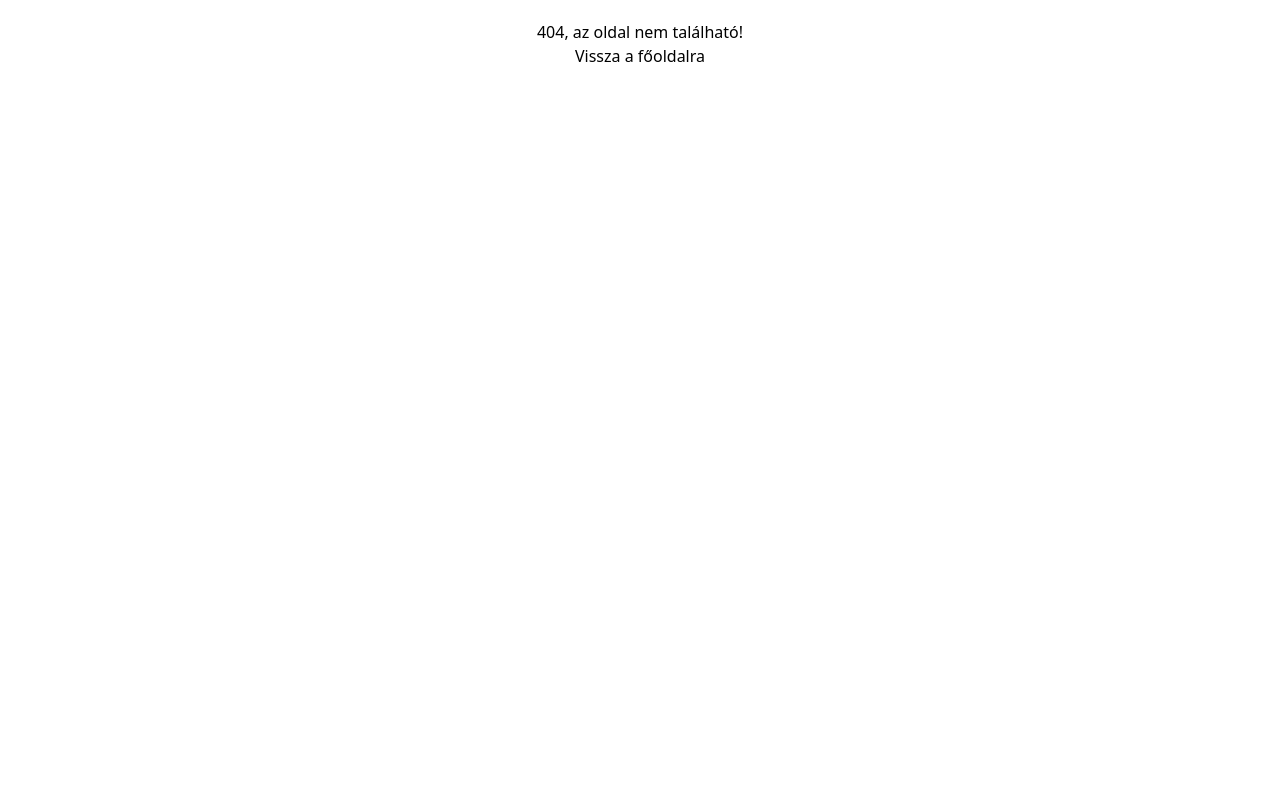
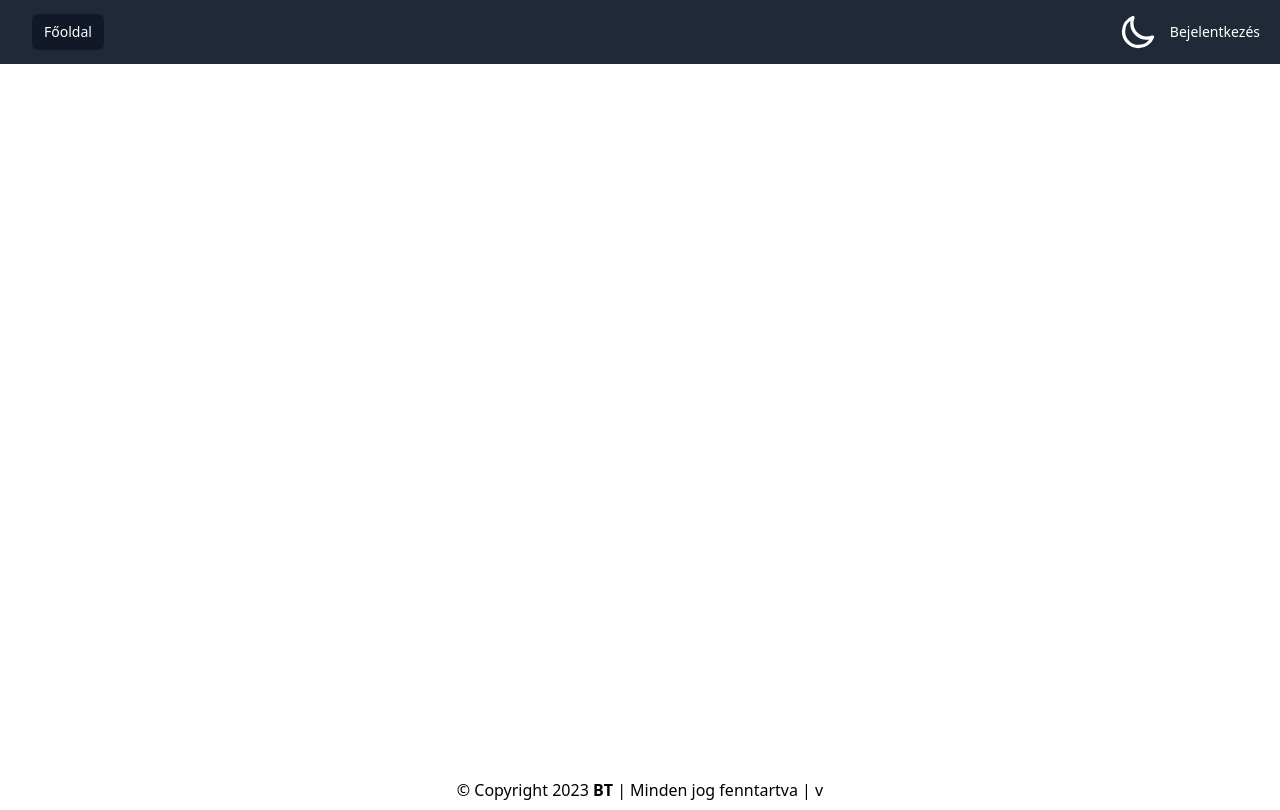
Before and after one commit to tamas1023/autoKolcsonzes, a React (Vite) app: page /autoKolcsonzes/History in a window 1280 px wide. Before the commit this address had no page. Built offline with nearby package versions, Linux system fonts and the light colour scheme.

Commit message:
menü highlight elkészítése, history elkezdése (nincs kész)

```diff
--- /dev/null
+++ b/src/Components/CarThings/CarHistory.jsx
@@ -0,0 +1,59 @@
+import React from "react";
+import { useState } from "react";
+
+const CarHistory = () => {
+  const [history, setHistory] = useState(
+    JSON.parse(localStorage.getItem("history")) || []
+  );
+  console.log(history);
+  //const updatedHistory = [...history, { ...hist, id: generateUniqueId() }];
+  //localStorage.setItem("history", JSON.stringify(updatedHistory));
+  /*
+    Autó név,
+    Autó kép,
+    Autó ára,
+    Esetleg leírás??,
+    kezdeti dátum,
+    végző dátum,
+    id   a törléshez,
+
+
+  */
+  return (
+    <div
+      className="grid "
+      style={{ gridTemplateColumns: "repeat(auto-fit, minmax(300px, 1fr))" }}
+    >
+      {history.map((car) => (
+        <div
+          key={car.id}
+          className={`border-solid border-2 border-sky-700 flex flex-col rounded-lg overflow-hidden shadow-md ${
+            history.length === 1 ? "p-4 w-80 m-auto" : "p-4 m-5"
+          }`}
+        >
+          <p className="text-xl font-semibold mb-2 text-center">
+            {car.felhasználóNév}
+          </p>
+          <div className="flex-shrink-0">
+            <img
+              src={car.kép}
+              alt={car.autóNév}
+              className="w-full h-48 object-cover"
+            />
+          </div>
+          <div className="flex-grow">
+            <h2 className="text-xl font-semibold mb-2">{car.autóNév}</h2>
+            <p className="text-slate-200">{car.leírás}</p>
+            <p className="text-slate-300 mt-2">Ár: {car.ára}/óra</p>
+            <p className="text-slate-200">Kezdeti dátum: {car.kezdetiDátum}</p>
+            <p className="text-slate-300 mt-2">
+              Vége dátum: {car.végeDátum}/óra
+            </p>
+          </div>
+        </div>
+      ))}
+    </div>
+  );
+};
+
+export default CarHistory;
--- a/src/Components/CarThings/CarList.jsx
+++ b/src/Components/CarThings/CarList.jsx
@@ -1,8 +1,11 @@
 import React, { useState } from "react";
 import { useRef } from "react";
 import { useNavigate, Link } from "react-router-dom";
+import { AuthCont } from "../Services/AuthContext";
+import { useContext } from "react";
 
 function CarList(props) {
+  const authC = useContext(AuthCont);
   const [cars, setCars] = useState(
     JSON.parse(localStorage.getItem("cars")) || []
   );
@@ -16,6 +19,9 @@ function CarList(props) {
   );
   const handleSearch = (e) => {
     setSearchText(e.target.value);
+  };
+  const menuHandle = () => {
+    authC.setNavId(-1);
   };
   return (
     <div>
@@ -57,6 +63,7 @@ function CarList(props) {
             key={car.id}
             className="border-solid border-2 border-sky-700 flex flex-col rounded-lg overflow-hidden shadow-md transition-transform transform hover:scale-105 p-4"
             style={{ margin: "8px" }}
+            onClick={menuHandle}
           >
             <div className="flex-shrink-0">
               <img
--- a/src/Components/CarThings/CarRent.jsx
+++ b/src/Components/CarThings/CarRent.jsx
@@ -23,6 +23,9 @@ function CarRent(props) {
             (rent) => rent.id === car.id && authC.user === rent.username
           )
         )
+  );
+  const [history, setHistory] = useState(
+    JSON.parse(localStorage.getItem("history")) || []
   );
   const [showModal, setShowModal] = useState(false);
   const [modalContent, setModalContent] = useState("");
@@ -62,6 +65,11 @@ function CarRent(props) {
       });
     }
   };
+  //console.log(rents);
+  //console.log(cars);
+  //console.log("History");
+  console.log(history);
+  //localStorage.removeItem("history");
   const stopRent = (id) => {
     const oneRent = rents.filter((rent) => rent.id === id)[0];
     const startDate = new Date(oneRent.date);
@@ -71,6 +79,30 @@ function CarRent(props) {
     const oneCar = cars.filter((car) => car.id === id)[0];
     onePayment.money -= hoursPassed * oneCar.ára;
 
+    //csak hozzáadni a meglévő 1 autót a history ba
+    const generateUniqueId = () => {
+      const maxId = Math.max(...history.map((hist) => hist.id));
+
+      if (isNaN(maxId) || maxId === -Infinity) {
+        return 0;
+      }
+      return maxId + 1;
+    };
+    const updatedHistory = [
+      ...history,
+      {
+        id: generateUniqueId(),
+        felhasználóNév: oneRent.username,
+        autóNév: oneCar.név,
+        ára: oneCar.ára,
+        leírás: oneCar.leírás,
+        kép: oneCar.kép,
+        kezdetiDátum: startDate,
+        végeDátum: currentDate,
+      },
+    ];
+    localStorage.setItem("history", JSON.stringify(updatedHistory));
+    setHistory(updatedHistory);
     const updatedRents = rents.filter((rent) => rent.id !== id);
     cars[id].kiBereltE = false;
     const updateRentCars = cars.filter((car) =>
--- a/src/Components/Contents/MainContent.jsx
+++ b/src/Components/Contents/MainContent.jsx
@@ -16,6 +16,7 @@ import AdminProtection from "../Protection/AdminProtection";
 import NotificationContext from "../Services/NotificationContext";
 import Notification from "../Utilities/Notification";
 import ToHome from "../404/ToHome";
+import CarHistory from "../CarThings/CarHistory";
 
 const MainContent = () => {
   return (
@@ -68,6 +69,16 @@ const MainContent = () => {
             }
           />
           <Route
+            path="/autoKolcsonzes/History/"
+            element={
+              <OutProtection>
+                <LoggedPageHolder title={"History"}>
+                  <CarHistory />
+                </LoggedPageHolder>
+              </OutProtection>
+            }
+          />
+          <Route
             path="/autoKolcsonzes/Bejelentkezés"
             element={
               <OutProtection>
--- a/src/Components/Navbar/Navbar.jsx
+++ b/src/Components/Navbar/Navbar.jsx
@@ -6,6 +6,7 @@ import { AuthCont } from "../Services/AuthContext";
 import { Disclosure, Menu, Transition } from "@headlessui/react";
 import { Bars3Icon, BellIcon, XMarkIcon } from "@heroicons/react/24/outline";
 import { NotificationCont } from "../Services/NotificationContext";
+import { useRef } from "react";
 
 function classNames(...classes) {
   return classes.filter(Boolean).join(" ");
@@ -14,9 +15,8 @@ const Navbar = (props) => {
   const navitage = useNavigate();
   const authC = useContext(AuthCont);
   const { notificationHandler } = useContext(NotificationCont);
-  const [navigation, setNavigation] = useState([
-    { name: "Főoldal", href: "/autoKolcsonzes/Főoldal", current: false, id: 0 },
-  ]);
+  const [navigation, setNavigation] = useState([]);
+
   const [isToggled, setIsToggled] = useState(false);
   const favicon = document.getElementById("favicon");
 
@@ -46,7 +46,7 @@ const Navbar = (props) => {
       {
         name: "Főoldal",
         href: "/autoKolcsonzes/Főoldal",
-        current: false,
+        current: authC.navId === 0 ? true : false,
         id: 0,
       },
     ];
@@ -54,18 +54,28 @@ const Navbar = (props) => {
       dynamicNavigation.push({
         name: "Bérlés",
         href: "/autoKolcsonzes/Bérlés",
-        current: false,
+        current: authC.navId === 1 ? true : false,
         id: 1,
       });
     }
     if (authC.isAdmin()) {
-      dynamicNavigation.push({
-        name: "Autó Hozzáadás",
-        href: "/autoKolcsonzes/Hozzáadás",
-        current: false,
-        id: 2,
-      });
+      dynamicNavigation.push(
+        {
+          name: "Autó Hozzáadás",
+          href: "/autoKolcsonzes/Hozzáadás",
+          current: authC.navId === 2 ? true : false,
+          id: 2,
+        },
+        {
+          name: "Előzmények",
+          href: "/autoKolcsonzes/History",
+          current: authC.navId === 3 ? true : false,
+          id: 3,
+        }
+      );
     }
+
+    //Mivel kézileg adom hozzá, ezért a current az false ezt kell átírni
 
     setNavigation(dynamicNavigation);
   }
@@ -79,14 +89,19 @@ const Navbar = (props) => {
   */
 
   const currentChanges = (id) => {
+    /*
     const updatedNavigation = navigation.map((item) => {
       if (item.id === id) {
         return { ...item, current: true };
       } else {
-        return { ...item, current: false };
+        return { ...item };
       }
+
     });
+
     setNavigation(updatedNavigation);
+    */
+    authC.setNavId(id);
   };
   const Logout = () => {
     authC.logout();
@@ -208,7 +223,7 @@ const Navbar = (props) => {
                             "rounded-md px-3 py-2 text-sm font-medium"
                           )}
                           onClick={() => {
-                            currentChanges(3);
+                            currentChanges(-1);
                           }}
                         >
                           Bejelentkezés
--- a/src/Components/Services/AuthContext.jsx
+++ b/src/Components/Services/AuthContext.jsx
@@ -9,6 +9,7 @@ const AuthContext = (props) => {
   const [isLoggedIn, setIsLoggedIn] = useState(false);
   const [user, setUser] = useState(null);
   const [theme, setTheme] = useState(null);
+  const [navId, setNavId] = useState(0);
 
   useEffect(() => {
     if (window.matchMedia("(prefers-color-scheme: dark").matches) {
@@ -61,6 +62,8 @@ const AuthContext = (props) => {
         isAdmin,
         theme,
         setTheme,
+        navId,
+        setNavId,
       }}
     >
       {props.children}
```
Also changed, not shown: 1 other file (tests, documents, lock files or other folders).
